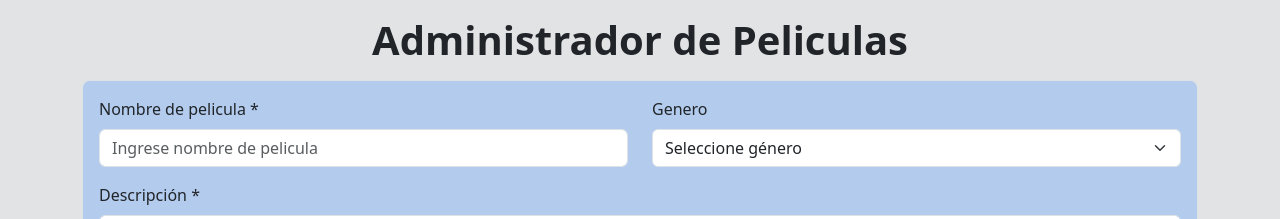
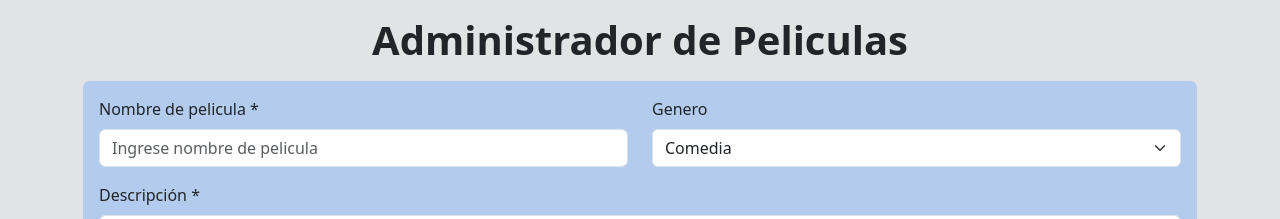
Before and after one commit to hernanortiz1/ejercicio10React, a React (Vite) app: page / in a window 1280 px wide. Shown: the top 219 px of the page. Built offline with nearby package versions, Linux system fonts and the light colour scheme.

Commit message:
quite valid de react boostrap y agregue validacion con react hook form

```diff
--- a/src/components/Formulario.jsx
+++ b/src/components/Formulario.jsx
@@ -1,53 +1,42 @@
-import { useState,  useEffect } from "react";
+import { useState, useEffect } from "react";
 import { Button, Col, Form, Row } from "react-bootstrap";
 import ListaPeliculas from "./ListaPeliculas";
-import Swal from 'sweetalert2'
+import Swal from "sweetalert2";
 import { useForm } from "react-hook-form";
 
 const Formulario = () => {
-  const [dato, setDato] = useState({
-    nombrePelicula: "",
-    genero: "",
-    descripcion: "",
-  });
+  const tareasLocalStorage =
+    JSON.parse(localStorage.getItem("listaPeliculas")) || [];
 
-  const [datosCorrectos, setDatosCorrectos] = useState([]);
-  const [validated, setValidated] = useState(false);
+  const [datosCorrectos, setDatosCorrectos] = useState(tareasLocalStorage);
+  const {
+    register,
+    handleSubmit,
+    reset,
+    formState: { errors },
+  } = useForm();
 
-  const handleSubmit = (e) => {
-    e.preventDefault();
+  useEffect(() => {
+    localStorage.setItem("listaPeliculas", JSON.stringify(datosCorrectos));
+  }, [datosCorrectos]);
 
-    const form = e.currentTarget;
-
-    if (form.checkValidity() === false) {
-      e.stopPropagation();
-
-      Swal.fire({
-        icon: "error",
-        title: "Datos incorrectos!",
-        text: "Volvé a ingresar los datos",
-      });
-    } else {
+  const agregarDatos = (datos) => {
     Swal.fire({
       title: "Datos guardados correctamente",
-        text: `Pelicula: ${dato.nombrePelicula}, genero: ${dato.genero}`,
+      text: `Pelicula: ${datos.nombrePelicula}, genero: ${datos.genero}`,
       icon: "success",
       draggable: true,
     });
 
-      setDatosCorrectos([...datosCorrectos, dato]);
-      setDato({
-        nombrePelicula: "",
-        genero: "",
-        descripcion: "",
-      });
-    }
+    setDatosCorrectos([...datosCorrectos, datos]);
 
-    setValidated(false);
+    reset();
   };
 
   const borrarDatos = (peliculaEliminada) => {
-    const indice = datosCorrectos.findIndex((item) => item === peliculaEliminada);
+    const indice = datosCorrectos.findIndex(
+      (item) => item === peliculaEliminada
+    );
 
     if (indice !== -1) {
       const datosNuevos = [...datosCorrectos];
@@ -60,34 +49,37 @@
   return (
     <div>
       <section className="p-3 border rounded-3 fondoFormulario">
-        <Form noValidate validated={validated} onSubmit={handleSubmit}>
+        <Form onSubmit={handleSubmit(agregarDatos)}>
           <Row className="mb-3">
-            <Form.Group as={Col} md="6" controlId="nombreMascota">
+            <Form.Group as={Col} md="6" >
               <Form.Label>Nombre de pelicula *</Form.Label>
               <Form.Control
                 required
                 type="text"
                 placeholder="Ingrese nombre de pelicula"
-                value={dato.nombrePelicula}
-                name="nombrePelicula"
-                onChange={(e) =>
-                  setDato({ ...dato, [e.target.name]: e.target.value })
-                }
+                {...register("nombrePelicula", {
+                  required: "El nombre es un dato obligatorio",
+                  minLength: {
+                    value: 3,
+                    message: "El nombre debe tener 3 caracteres como minimo ",
+                  },
+                  maxLength: {
+                    value: 100,
+                    message: "El nombre debe tener 100 caracteres como máximo",
+                  },
+                })}
               />
-              <Form.Control.Feedback>Dato correcto</Form.Control.Feedback>
-              <Form.Control.Feedback type="invalid">
-                Dato incorrecto
-              </Form.Control.Feedback>
+              <Form.Text className="text-danger">
+                {errors.nombrePelicula?.message}
+              </Form.Text>
             </Form.Group>
             <Form.Group as={Col} md="6">
               <Form.Label>Genero</Form.Label>
               <Form.Select
                 required
-                value={dato.genero}
-                name="genero"
-                onChange={(e) =>
-                  setDato({ ...dato, [e.target.name]: e.target.value })
-                }
+                {...register("genero", {
+                  required: "El genero es un dato obligatorio",
+                })}
               >
                 <option value="" disabled hidden>
                   Seleccione género
@@ -96,6 +88,9 @@
                 <option value="Drama">Drama</option>
                 <option value="Infantil">Infantil</option>
               </Form.Select>
+              <Form.Text className="text-danger">
+                {errors.genero?.message}
+              </Form.Text>
             </Form.Group>
           </Row>
 
@@ -107,16 +102,23 @@
                 rows={3}
                 placeholder="Ingrese descripción"
                 required
-                value={dato.descripcion}
-                name="descripcion"
-                onChange={(e) =>
-                  setDato({ ...dato, [e.target.name]: e.target.value })
-                }
+                {...register("descripcion", {
+                  required: "La descripción  es un dato obligatorio",
+                  minLength: {
+                    value: 3,
+                    message:
+                      "La descripción debe tener 3 caracteres como minimo ",
+                  },
+                  maxLength: {
+                    value: 100,
+                    message:
+                      "La descripción debe tener 100 caracteres como máximo",
+                  },
+                })}
               />
-              <Form.Control.Feedback>Dato correcto</Form.Control.Feedback>
-              <Form.Control.Feedback type="invalid">
-                Dato incorrecto
-              </Form.Control.Feedback>
+              <Form.Text className="text-danger">
+                {errors.descripcion?.message}
+              </Form.Text>
             </Form.Group>
           </Row>
           <div className="text-center">
@@ -125,7 +127,10 @@
         </Form>
       </section>
       <section className="my-3">
-        <ListaPeliculas datosProps={datosCorrectos} borrarDatosProps={borrarDatos}/>
+        <ListaPeliculas
+          datosProps={datosCorrectos}
+          borrarDatosProps={borrarDatos}
+        />
       </section>
     </div>
   );
```
Lines whose indentation alone changed are shown as unchanged.
